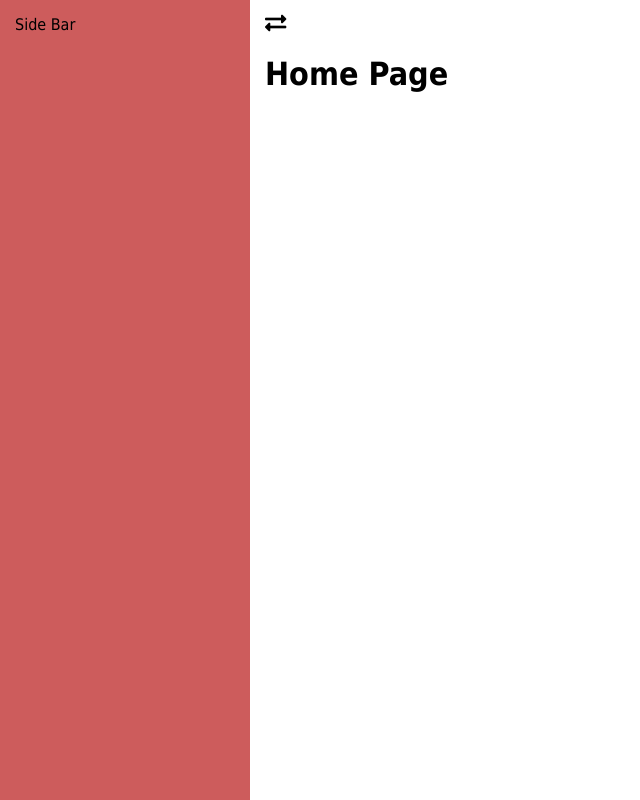
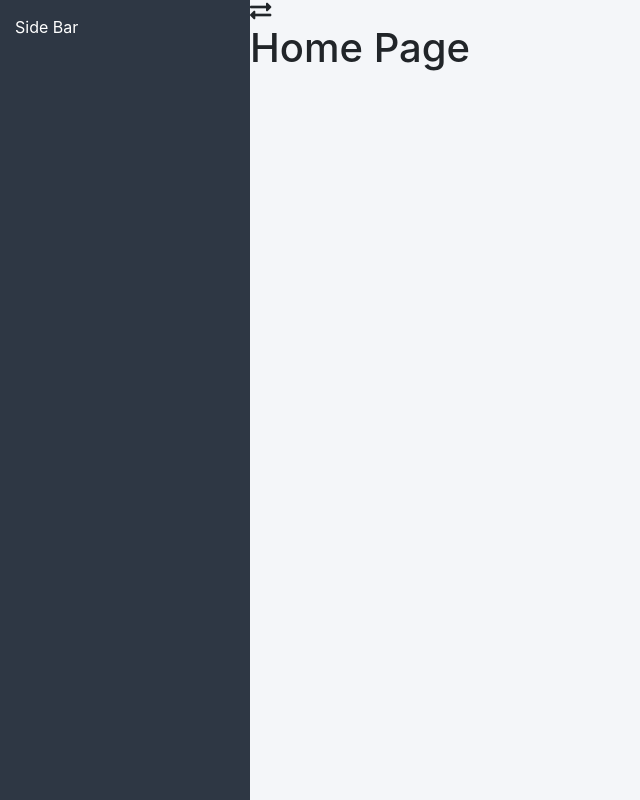
Before and after one commit to Aloroby/Dashboard, a website: page stage/html/homepage.pug in a window 1280 px wide. Shown: the whole page, without its empty margins (0-640 px from the left). Drawn offline with nearby package versions, Linux system fonts and the light colour scheme; files that its build step writes are made by us from their sources; files whose address does not match are found by name.

Commit message:
Add BootStrap Framwork

```diff
--- a/stage/css/scss/layout/_global.scss
+++ b/stage/css/scss/layout/_global.scss
@@ -15,10 +15,10 @@ body {
     min-height: 100vh;
     .content-area {
         width: calc(100% - 250px);
-        min-height: 100%;
+        min-height: 100vh;
         will-change: width;
         float: right;
-        padding: 15px;
+        background-color: #f4f6f9;
         transition: .3s linear;
         -webkit-transition: .3s linear;
         -moz-transition: .3s linear;
--- a/stage/css/scss/layout/_sidebar.scss
+++ b/stage/css/scss/layout/_sidebar.scss
@@ -4,7 +4,8 @@
         position: fixed;
         top: 0;
         left: 0;
-        background-color: indianred;
+        background-color: #2e3744;
+        color: white;
         height: 100%;
         padding: 15px;
         transition: all .3s linear;
--- a/stage/css/scss/layout/header.scss
+++ b/stage/css/scss/layout/header.scss
@@ -0,0 +1,4 @@
+.header {
+    background-color: #fff;
+    padding: 15px;
+}
--- a/stage/html/homepage.pug
+++ b/stage/html/homepage.pug
@@ -11,4 +11,5 @@ html(lang="en")
             include pug/layout/sidebar
             .content-area
                 include pug/layout/header
+                h1 #{title}
         include pug/layout/scripts
--- a/stage/html/pug/layout/header.pug
+++ b/stage/html/pug/layout/header.pug
@@ -1,3 +1,2 @@
 .header
     i.fa.fa-exchange-alt.fa-lg.toggle-side
-    h1 #{title}
--- a/stage/html/pug/layout/scripts.pug
+++ b/stage/html/pug/layout/scripts.pug
@@ -1,3 +1,4 @@
 script(src="http://localhost:35729/livereload.js")
 script(src="js/jquery-3.5.1.min.js.js")
+script(src="js/bootstrap.bundle.min.js")
 script(src="js/main.js")
--- a/stage/html/pug/layout/style.pug
+++ b/stage/html/pug/layout/style.pug
@@ -1,2 +1,3 @@
 link(rel="stylesheet" href="css/all.min.css")
+link(rel="stylesheet" href="css/bootstrap.min.css")
 link(rel="stylesheet" href="css/main.css")
```
Also changed, not shown: dist/css/bootstrap.min.css (added), dist/css/main.css, dist/homepage.html, dist/js/bootstrap.bundle.min.js (added), 3 other files.
